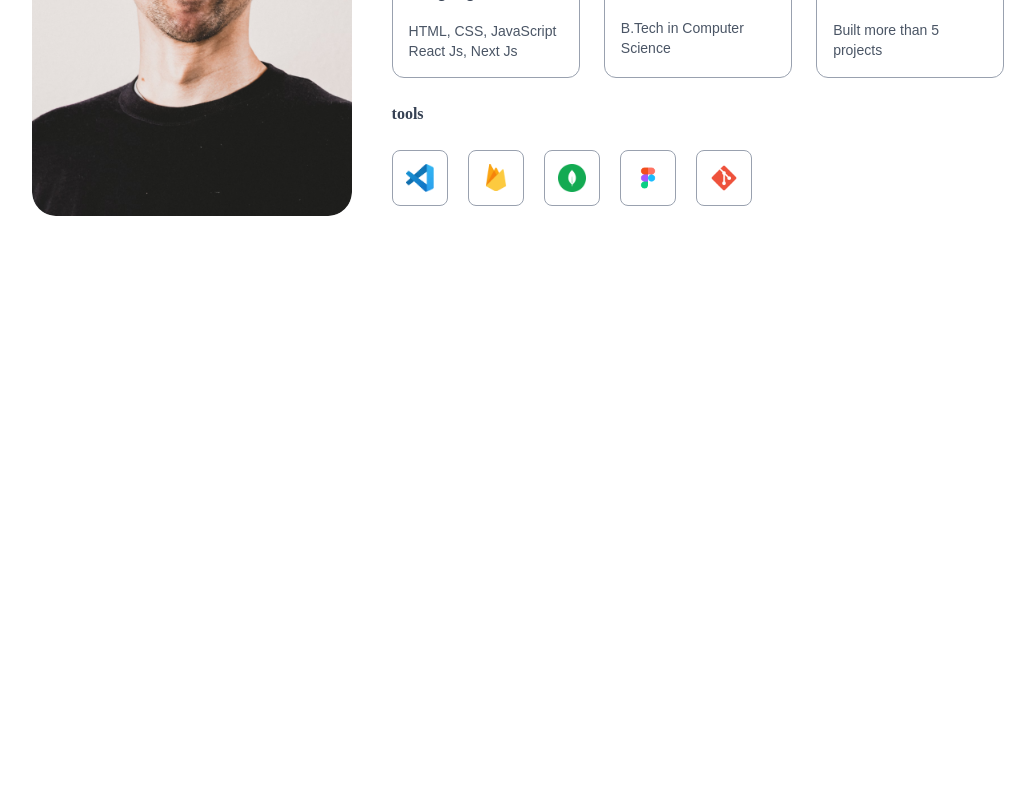
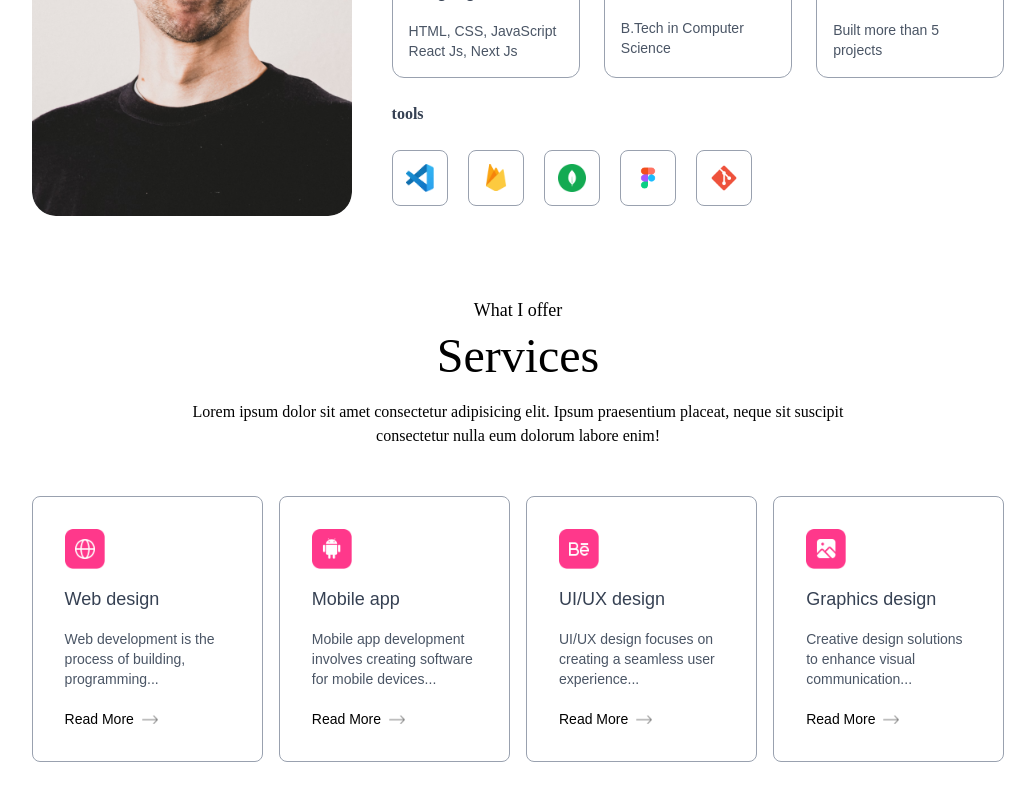
Before and after one commit to thanatP-Bz/portflio, a Next.js app: page / in a window 1280 px wide. Shown: the part 1178-1978 px from the top of the page, without its empty margins (122-1157 px from the left). Before the commit the page ends 1474 px from the top, so only its background shows below. Built offline with nearby package versions, Linux system fonts and the light colour scheme; a web font is replaced by a local one.

Commit message:
addedService

```diff
--- /dev/null
+++ b/app/components/Services.jsx
@@ -0,0 +1,40 @@
+import { assets, serviceData } from "@/assets/assets";
+import Image from "next/image";
+import React from "react";
+
+const Services = () => {
+  return (
+    <div
+      id="services"
+      className="w-full px-[12%] py-0 scroll-mt-20 md:py-12 lg:py-0"
+    >
+      <h4 className="text-center mb-2 text-lg font-Ovo">What I offer</h4>
+      <h2 className="text-center text-5xl font-Ovo">Services</h2>
+
+      <p className="text-center max-w-2xl mx-auto mt-5 mb-12 font-Ovo">
+        Lorem ipsum dolor sit amet consectetur adipisicing elit. Ipsum
+        praesentium placeat, neque sit suscipit consectetur nulla eum dolorum
+        labore enim!
+      </p>
+
+      <div className="grid grid-cols-[repeat(auto-fit,minmax(200px,1fr))] gap-4 my-10 ">
+        {serviceData.map(({ icon, title, description, link }, index) => (
+          <div
+            key={index}
+            className="border border-gray-400 rounded-lg px-8 py-8 cursor-pointer hover:-translate-y-1 duration-500 hover:bg-light hover:shadow-color-dark"
+          >
+            <Image src={icon} alt="" className="w-10" />
+            <h3 className="text-lg my-4 text-gray-700">{title}</h3>
+            <p className="text-sm text-gray-600 leading-5">{description}</p>
+            <a href={link} className="flex items-center gap-2 text-sm mt-5">
+              Read More{" "}
+              <Image alt="" src={assets.right_arrow} className="w-4" />
+            </a>
+          </div>
+        ))}
+      </div>
+    </div>
+  );
+};
+
+export default Services;
--- a/app/globals.css
+++ b/app/globals.css
@@ -11,6 +11,8 @@
 
   --shadow-color-dark: 4px 4px 0 #000;
   --light: 4px 4px 0 #fff;
+
+  --auto: repeat(auto-fit, minmax(200px, 1fr));
 }
 /*
 :root {
--- a/app/page.js
+++ b/app/page.js
@@ -2,12 +2,14 @@
 import Navbar from "./components/Navbar";
 import Header from "./components/Header";
 import About from "./components/About";
+import Services from "./components/Services";
 export default function Home() {
   return (
     <>
       <Navbar />
       <Header />
       <About />
+      <Services />
     </>
   );
 }
```
